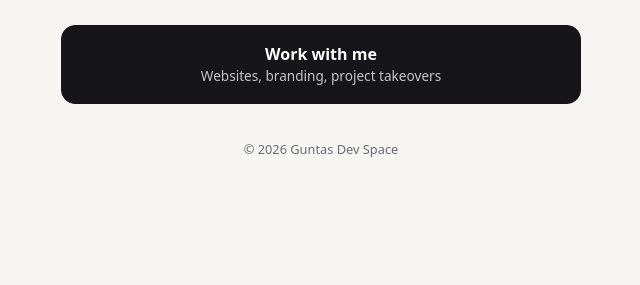
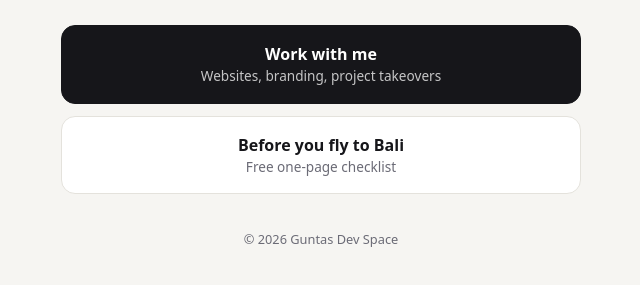
Before and after one commit to gukkame/linktree, a plain HTML site: page index.html in a window 1280 px wide. Shown: the part 229-514 px from the top of the page, without its empty margins (319-959 px from the left). Drawn offline with Linux system fonts and the light colour scheme.

Commit message:
Publish Bali checklist and add button to links page
Co-Authored-By: Claude Sonnet 5.5 <noreply@anthropic.com>
Claude-Session: https://claude.ai/code/session_01Y9DJTkqbzGojKD6ZVWBLNR

```diff
--- a/index.html
+++ b/index.html
@@ -62,6 +62,7 @@
       bio: "Websites & brand design",
       links: [
         { title: "Work with me", subtitle: "Websites, branding, project takeovers", url: "https://guntasdevspace.com/#contact", primary: true },
+        { title: "Before you fly to Bali", subtitle: "Free one-page checklist", url: "checklist/" },
       ],
     };
 
```
Also changed, not shown: checklist/index.html (+0 -1 lines).
